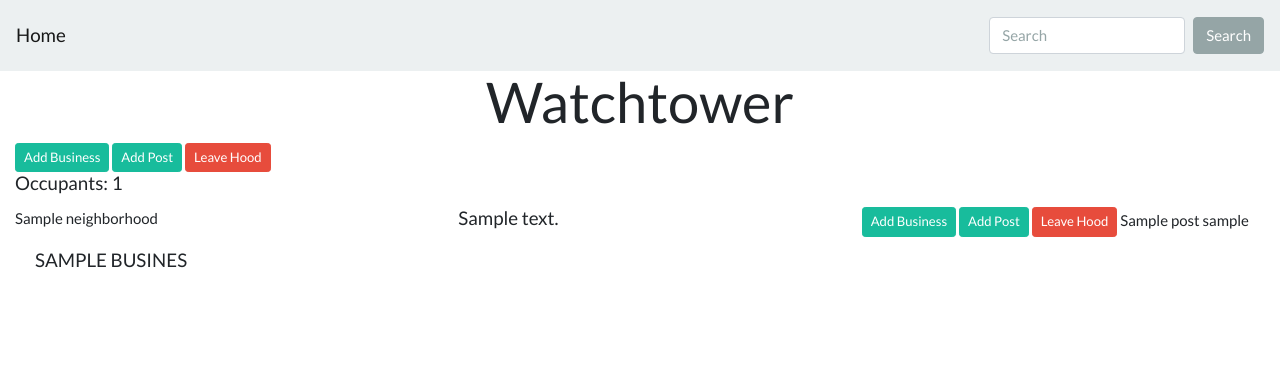
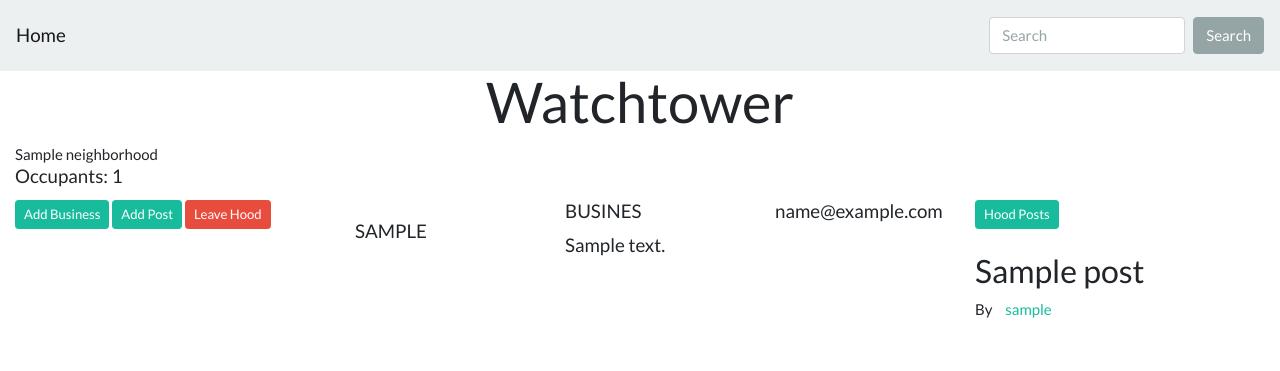
Before and after one commit to cherucole/The-Watchtower, a Django app: page / in a window 1280 px wide. Shown: the top 371 px of the page. Run offline with Django 3.2, Linux system fonts and the light colour scheme; a user stored in the database is signed in; tables that the repository leaves empty hold one stand-in row (values such as "Sample post"); some libraries are stand-ins or nearby versions; some web fonts are replaced.

Commit message:
Adde link to posters

```diff
--- a/app/templates/current_hood.html
+++ b/app/templates/current_hood.html
@@ -27,46 +27,53 @@
 <body>
     <div class="container-fluid">
         <h1 id="mainheading" style="text-align:center;" class="display-4"> Watchtower</h1>
+        {{hood.name}}
+        <h5 id="text" class="card-title">Occupants: {{hood.occupants_count | upper}}</h5>
+
+        <div class="row">
+
+            <div class="col-md-3">
                 <a href="{% url 'add_biz'  %}" class="btn btn-sm btn-success">Add Business</a>
 
                 <a href="{% url 'add_post'  %}" class="btn btn-sm btn-success">Add Post</a>
                 <a href="{% url 'leave_hood' hood.id  %}" class="btn btn-sm btn-danger">Leave Hood</a>
+            </div>
+            <div class="col-md-6">
 
-        <h5 id="text" class="card-title">Occupants: {{hood.occupants_count | upper}}</h5>
 
                 <div class="card-columns">
-
-
-            {{hood.name}}
-
                     {% if businesses%}
                     {% for business in businesses%}
 
                     <div class="card-body">
                         <h5 id="text" class="card-title">{{business.name | upper}}</h5>
                         <h5 id="text" class="card-title">{{business.description | safe}}</h5>
+                        <h5 id="text" class="card-title">{{business.email }}</h5>
+                    </div>
+                    {% endfor %}
+                    {% endif %}
+
+                </div>
+            </div>
+
+            <div class="col-md-3">
 
 
+                <a href="" class="btn btn-sm btn-success">Hood Posts</a>
+                <br> <br>
 
-            </div>
 
+                {% if posts%}
+                {% for post in posts%}
+                <h3>{{post.name}}</h3>
+                <p id="text" style="margin-bottom:0;">By <a style="width:100%; padding-left:10px;" href="{% url 'user_profile' username=post.poster %}">
+                        <label>{{post.poster}}</label></a></p>
 
                 {% endfor %}
 
                 {% endif %}
-            <a href="{% url 'add_biz'  %}" class="btn btn-sm btn-success">Add Business</a>
-
-            <a href="{% url 'add_post'  %}" class="btn btn-sm btn-success">Add Post</a>
-            <a href="{% url 'leave_hood' hood.id  %}" class="btn btn-sm btn-danger">Leave Hood</a>
-
-
-            {% if posts%}
-            {% for post in posts%}
-            {{post.name}}
-            {{post.poster}}
-            {% endfor %}
-
-            {% endif %}
+            </div>
+        </div>
     </div>
 </body>
 
```
Lines whose indentation alone changed are shown as unchanged.
